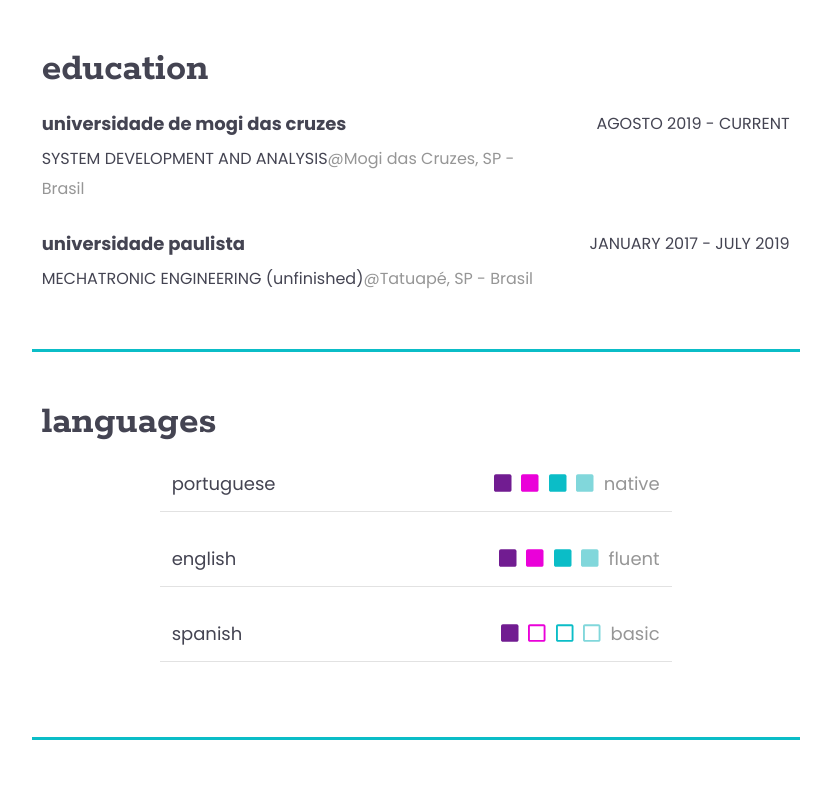
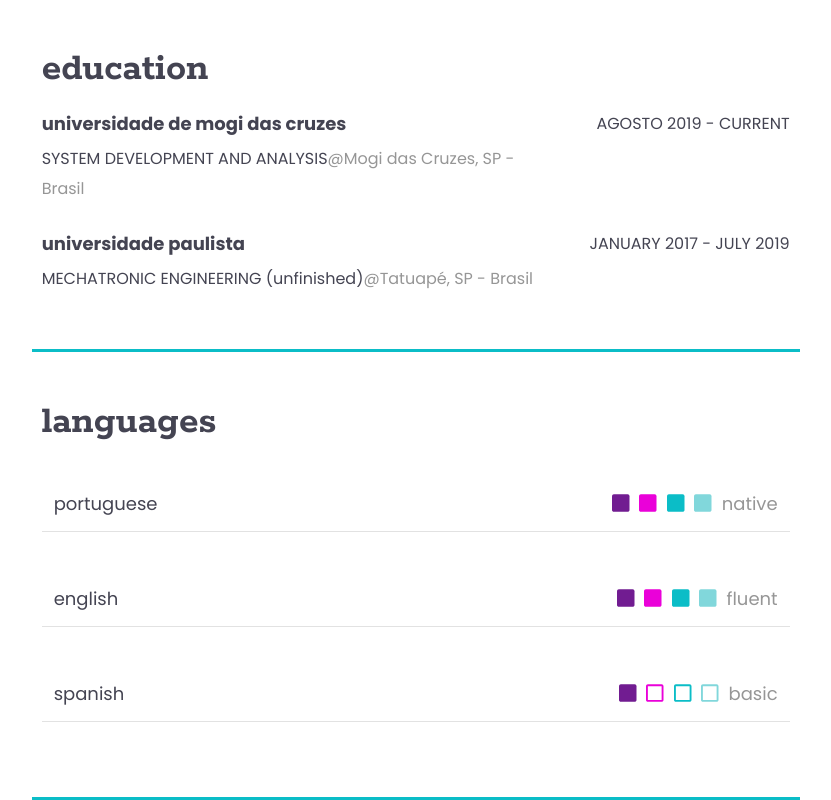
Before and after one commit to mariap-campos/personal-website, a React (Create React App) app: page / in a window 1280 px wide. Shown: the part 1439-2239 px from the top of the page, without its empty margins (220-1051 px from the left). Before the commit the page ends 2179 px from the top, so only its background shows below. Built offline with nearby package versions, Linux system fonts and the light colour scheme.

Commit message:
spacing language component

```diff
--- a/src/pages/Home/components/Languages/styled.js
+++ b/src/pages/Home/components/Languages/styled.js
@@ -25,8 +25,7 @@ export const LanguagesWrapper = styled.div`
 `;
 export const LanguageWrapper = styled.div`
     display: flex;
-    width: 40vw;
-    margin: 20px auto;
+    margin: 40px auto 20px auto;
     justify-content: space-between;
     font-size: 18px;
     padding: 12px;
```
Also changed, not shown: 1 other file (tests, documents, lock files or other folders).
